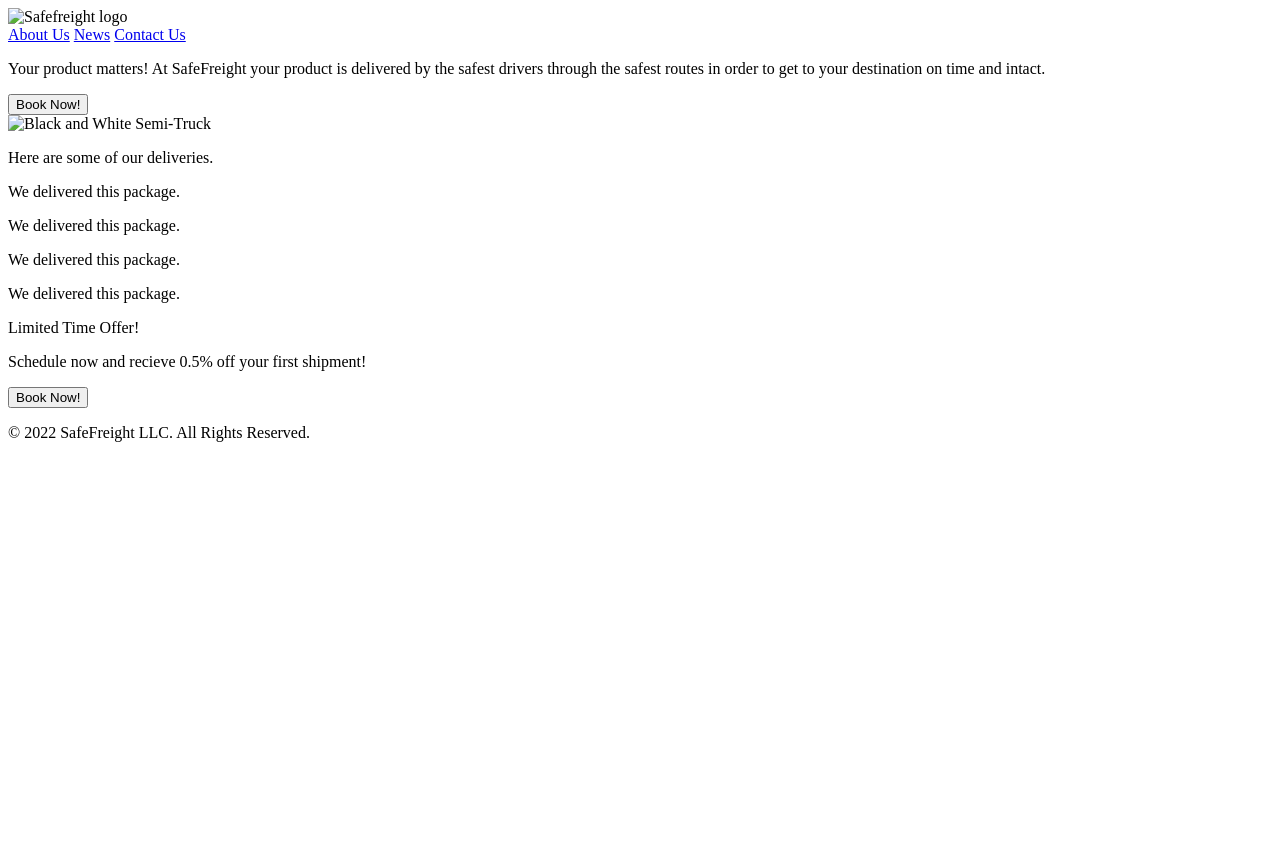
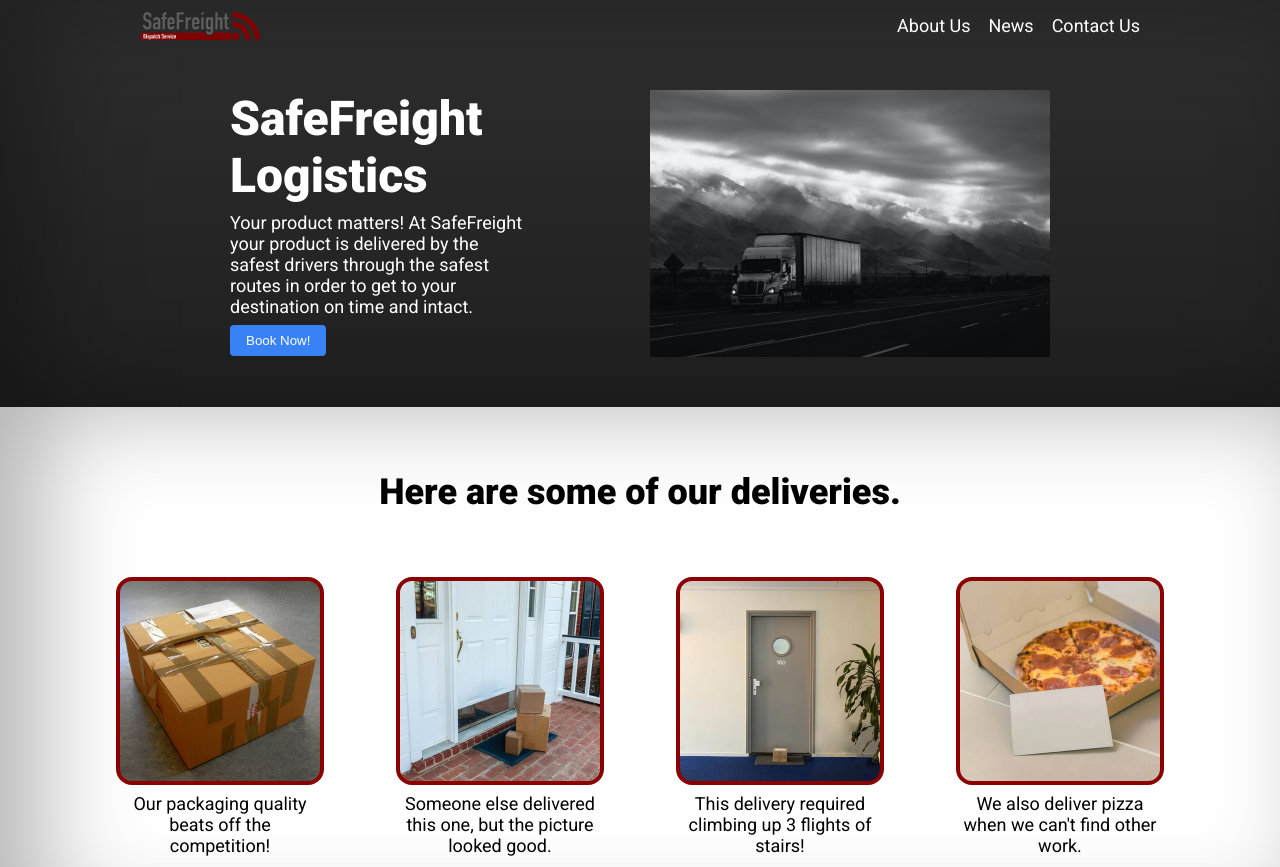
Before and after one commit to Jsolitr3/odin-landing-page, a plain HTML site: page index.html in a window 1280 px wide. Shown: the top 867 px of the page. Before the commit the page ends 800 px from the top, so only its background shows below. Drawn offline with Linux system fonts and the light colour scheme.

Commit message:
Completed landing page

```diff
--- a/index.html
+++ b/index.html
@@ -1,16 +1,18 @@
 <!DOCTYPE html>
 <html lang="en">
 <head>
-    <link href="./style.css">
+    <link rel="stylesheet" href="./style.css">
+    <link href='http://fonts.googleapis.com/css?family=Roboto:400,100,100italic,300,300italic,400italic,500,500italic,700,700italic,900italic,900' rel='stylesheet' type='text/css'>
     <meta charset="UTF-8">
     <meta http-equiv="X-UA-Compatible" content="IE=edge">
     <meta name="viewport" content="width=device-width, initial-scale=1.0">
     <title>SafeFreight Logistics</title>
 </head>
 <body>
-    <header class="headerContainer">
+        <header>
+            <div class="headerContainer">
                 <div class="topBar">
-            <img src="./images/logo.PNG" alt="Safefreight logo">
+                    <img class="logo" src="./images/logo.PNG" alt="Safefreight logo">
                     <div class="links-header">
                         <a href="google.com">About Us</a>
                         <a href="google.com">News</a>
@@ -19,49 +21,56 @@
                 </div>
                 <Div class="titleContainer">
                     <div class="leftTitle">
-                <title>SafeFreight Logistics</title>
-                <p class="description">Your product matters! At SafeFreight your product is delivered by the safest drivers through the safest routes in order to get to your destination on time and intact.</p>
-                <button>Book Now!</button>
+                        <p class="title">SafeFreight Logistics</p>
+                        <p class="offer description">Your product matters! At SafeFreight your product is delivered by the safest drivers through the safest routes in order to get to your destination on time and intact.</p>
+                        <div>
+                        <button class="button1">Book Now!</button>
                         </div>
-            <div class="rightTitle">
-                <img src="./images/stock-photo.jpg" alt="Black and White Semi-Truck">
                     </div>
+                        <img class="mainImage" src="./images/stock-photo.jpg" alt="Black and White Semi-Truck">
                 </Div>
+            </div>
         </header>
         <div class="content">
             <p class="infoTitle">Here are some of our deliveries.</p>
             <div class="infoContainer">
                 <div class="cardContainer">
-                <div class="Card"></div>
-                <p class="description">We delivered this package.</p>
+                    <div class="card" style="background-image: url('images/Packaging1.jpg');"></div>
+                    <p class="description center">Our packaging quality beats off the competition!</p>
                 </div>
                 <div class="cardContainer">
-                <div class="Card"></div>
-                <p class="description">We delivered this package.</p>
+                    <div class="card" style="background-image: url('images/packaging2.jpg');"></div>
+                    <p class="description center">Someone else delivered this one, but the picture looked good.</p>
                 </div>
                 <div class="cardContainer">
-                <div class="Card"></div>
-                <p class="description">We delivered this package.</p>
+                    <div class="card" style="background-image: url('images/packaging3.jpg');"></div>
+                    <p class="description center">This delivery required climbing up 3 flights of stairs!</p>
                 </div>
                 <div class="cardContainer">
-                <div class="Card"></div>
-                <p class="description">We delivered this package.</p>
+                    <div class="card" style="background-image: url('images/pizza.jpg');"></div>
+                    <p class="description center">We also deliver pizza when we can't find other work.</p>
                 </div>
             </div>
         </div>
         <div class="testimony">
-        <P class="quote"></P>
-        <p class="person"></p>
+            <div class="testimonyinfo">
+                <P class="quote">&ldquo;We used SafeFreight to deliver our baby! It was much faster than the stork and to top it all off, we got to choose the gender!&rdquo;</P>
+                <p class="person">-Mr. President</p>
+            </div>
         </div>
         <div class="offerContainer">
+            <div class="popup">
                 <div class="offerInfo">
                     <p class="offerTitle">Limited Time Offer!</p>
                     <p class="offer description">Schedule now and recieve 0.5% off your first shipment!</p>
                 </div>
-        <button>Book Now!</button>
+                <div class="hookContainer">
+                    <button class="hook">Book Now!</button>
+                </div>
+            </div>
         </div>
         <footer>
-        <p>© 2022 SafeFreight LLC. All Rights Reserved.</p>
+            <p class="offer description">© 2022 SafeFreight LLC. All Rights Reserved.</p>
         </footer>
 </body>
 </html>
--- /dev/null
+++ b/style.css
@@ -0,0 +1,197 @@
+body{
+    font-family: Roboto, sans-serif;
+    display: flex;
+    flex-direction: column;
+    justify-content: space-between;
+    padding: 0;
+    margin: 0;
+    /*align-items: center;*/
+}
+.headerContainer{
+
+    display: flex;
+    flex-direction: column;
+    max-width: 1000px;
+    flex: 1;
+}
+header{
+    display: flex;
+    justify-content: center;
+}
+header, footer{
+    background-image: linear-gradient(rgb(46, 46, 46),rgb(31, 31, 31));
+    box-shadow: inset 40px 0px 100px hsla(0, 0%, 0%, .3);
+    margin: 0;
+}
+footer{
+    text-align: center;
+    padding: 20px 0;
+}
+p{
+    margin: 0;
+    padding: 0;
+}
+.description{
+    font-size: 18px;
+}
+.topBar{
+    display: flex;
+    justify-content: space-between;
+    align-items: center;
+    padding-top: 12px;
+}
+.logo{
+    flex: 0 0 auto;
+    max-height: 28px;
+}
+.links-header{
+    display: flex;
+    gap: 18px;
+}
+.title{
+    color: white;
+    font-size: 48px;
+    font-weight: 900;
+}
+a{
+    text-decoration: none;
+    color: white;
+    font-size: 18px;
+}
+.titleContainer{
+    display: flex;
+    justify-content: center;
+    align-items: center;
+    gap: 120px;
+    padding: 50px 0;
+    flex-wrap: wrap;
+}
+.leftTitle{
+    width: 300px;
+    display: flex;
+    flex-direction: column;
+    justify-content: center;
+    gap: 8px;
+}
+.mainImage{
+    max-width: 400px;
+    height: auto;
+    box-shadow: inset 40px 0px 100px hsla(0, 0%, 0%, .3);
+}
+.button1{
+    border-style: none;
+}
+button{
+    background-color: #3882F6;
+    border-radius: 4px;
+    padding:  8px 16px;
+    color: white;
+}
+.content{
+    display: flex;
+    flex-direction: column;
+    justify-content: center;
+    gap: 64px;
+    padding: 64px 0;
+    box-shadow: inset 40px 0px 100px hsla(0, 0%, 0%, .3);
+}
+.center{
+    color: black;
+    text-align: center;
+}
+.infoTitle{
+    font-size: 36px;
+    font-weight: 900;
+    text-align: center;
+}
+.infoContainer{
+    display: flex;
+    justify-content: center;
+    flex-wrap: wrap;
+    gap: 80px;
+}
+.cardContainer{
+    display: flex;
+    flex-direction: column;
+    align-items: center;
+    max-width: 200px
+
+}
+.description.center{
+    margin: 8px 0;
+}
+.card{
+    border: 4px;
+    background-size: cover;
+    background-position: center center;
+    background-repeat: no-repeat;
+    border-style: solid;
+    border-radius: 16px;
+    border-color:darkred;
+
+    width: 200px;
+    height: 200px;
+}
+.offerContainer{
+    display: flex;
+    justify-content: center;
+    box-shadow: inset 40px 0px 100px hsla(0, 0%, 0%, .3);
+}
+.popup{
+    display: flex;
+    background-color:#3882F6;
+    border-radius: 4px;
+    justify-content: space-between;
+    align-items: center;
+    max-width: 1200px;
+    margin: 80px 0;
+    padding: 20px 50px;
+}
+.offerInfo{
+    display: flex;
+    flex-direction: column;
+    justify-content:center;
+}
+.testimony{
+    background-color: #E5E7EB;
+    box-shadow: inset 40px 0px 100px hsla(0, 0%, 0%, .3);
+    display: flex;
+    flex-direction: column;
+    justify-content: center;
+    align-items: center;
+}
+.testimonyinfo{
+    padding: 80px 0;
+}
+
+.offer{
+    color: white;
+}
+.offerTitle{
+    font-size: 24px;
+    font-weight: bold;
+    color: white;
+}
+.quote{
+    font-size: 36px;
+    font-style: italic;
+    font-weight: lighter;
+    max-width: 700px;
+}
+.person{
+    font-weight: bold;
+    font-size: 24px;
+    text-align: right;
+    padding: 0 32px;
+}
+.hookContainer{
+    display: flex;
+    align-items: center;
+    margin-left: 32px;
+    border: 8px;
+    border-radius:16px;
+}
+.hook{
+   border-style: solid;
+   border-color: white;
+}
```
Also changed, not shown: images/Packaging1.jpg (added), images/logo.PNG (added), images/packaging2.jpg (added), images/packaging3.jpg (added), images/pizza.jpg (added), images/stock-photo.jpg (added). Lines whose indentation alone changed are shown as unchanged.
